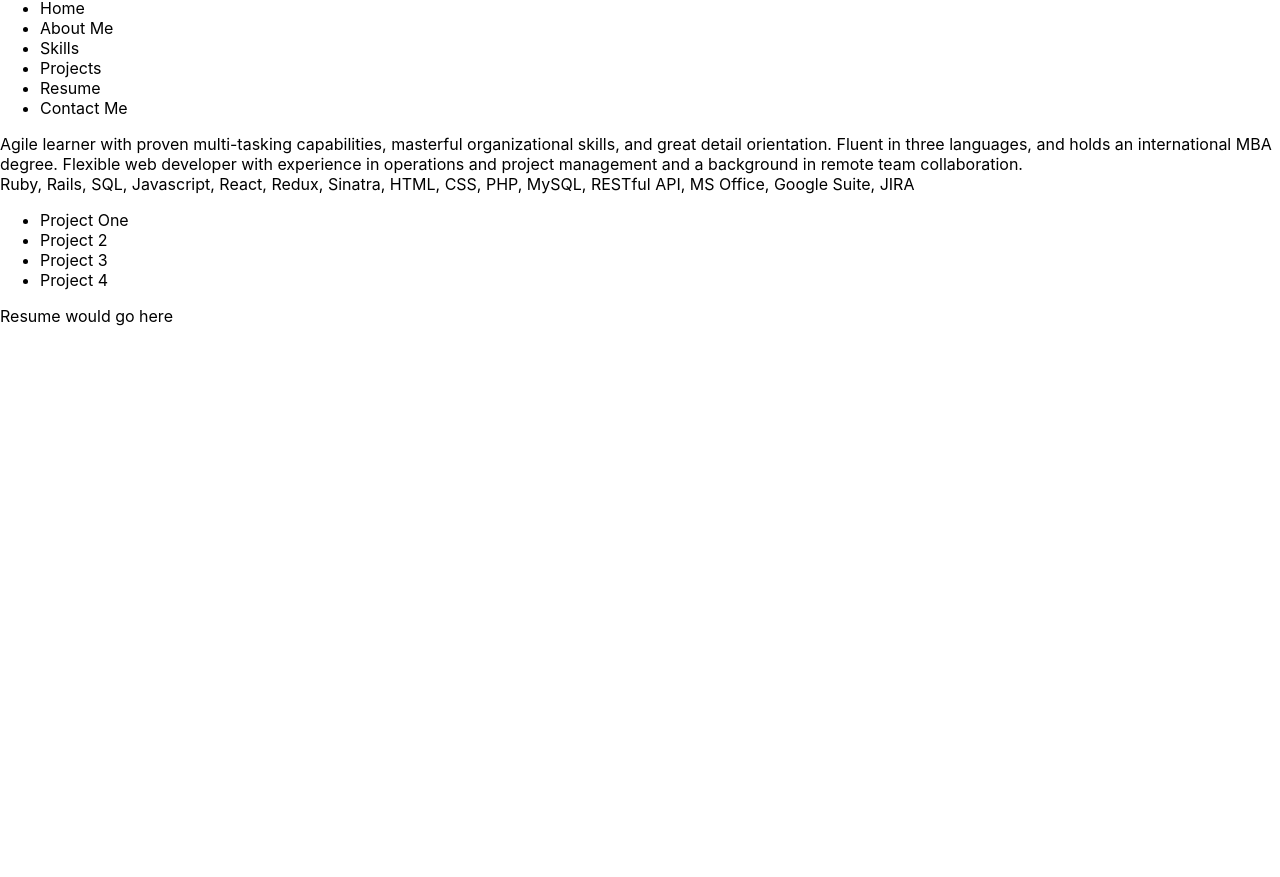
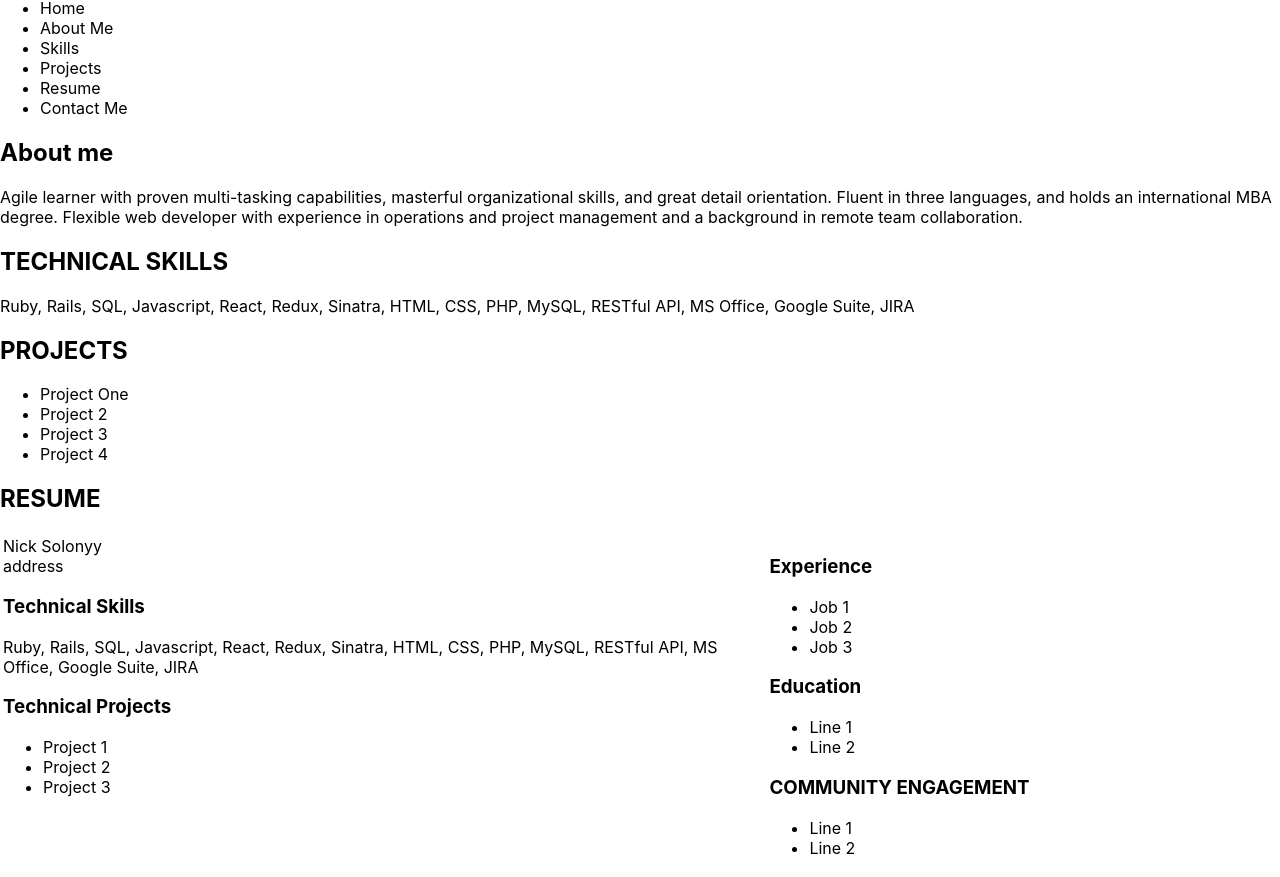
Before and after one commit to nicksolony/portfolio-frontend, a React (Create React App) app: page / in a window 1280 px wide. Shown: the part 138-1015 px from the top of the page. Before the commit the page ends 800 px from the top, so only its background shows below. Built offline with nearby package versions, Linux system fonts and the light colour scheme.

Commit message:
added Resume components and some css

```diff
--- a/src/App.css
+++ b/src/App.css
@@ -31,3 +31,15 @@
 
 #Navbar {
 }
+
+#Resume td {
+  vertical-align: top;
+}
+
+.ColumnLeft {
+  width: 60%;
+}
+
+.ColumnRight {
+  width: 40%;
+}
--- a/src/components/About.js
+++ b/src/components/About.js
@@ -4,6 +4,7 @@ class Skills extends Component {
     render() {
         return (
         <div>
+            <h2>About me</h2>
             Agile learner with proven multi-tasking capabilities, masterful organizational skills, and great detail orientation. Fluent in three
 languages, and holds an international MBA degree. Flexible web developer with experience in operations and project
 management and a background in remote team collaboration.
--- a/src/components/Projects.js
+++ b/src/components/Projects.js
@@ -5,6 +5,7 @@ class Projects extends Component {
     render() {
         return (
             <div id='Projects'>
+                <h2>PROJECTS</h2>
             <ul>
                 <li><ProjectItem /></li>
                 <li>Project 2</li>
--- a/src/components/Resume.js
+++ b/src/components/Resume.js
@@ -1,11 +1,32 @@
 import React, {Component} from 'react'
+import ResumeTop from './ResumeTop'
+import ResumeSkills from './ResumeSkills'
+import ResumeProjects from './ResumeProjects'
+import ResumeExperience from './ResumeExperience'
+import ResumeEducation from './ResumeEducation'
+import ResumeCommunity from './ResumeCommunity'
 
 
 class Resume extends Component {
     render() {
         return (
             <div id='Resume'>
-                Resume would go here
+                <h2>RESUME</h2>
+                <table>
+                    <tr>
+                        <td className="ColumnLeft">
+                            <ResumeTop/>
+                            <ResumeSkills/>
+                            <ResumeProjects/>
+                        </td>
+                        <td className="ColumnRight">
+                            <ResumeExperience/>
+                            <ResumeEducation/>
+                            <ResumeCommunity/>
+                        </td>
+                    </tr>
+                </table>
+
             </div>
         )
     }
--- /dev/null
+++ b/src/components/ResumeCommunity.js
@@ -0,0 +1,17 @@
+import React from 'react';
+
+const ResumeCommunity = () => {
+
+    return (
+        <div>
+            <h3>COMMUNITY ENGAGEMENT</h3>
+            <ul>
+                <li>Line 1</li>
+                <li>Line 2</li>
+            </ul>
+        </div>
+    )
+
+}
+
+export default ResumeCommunity;
--- /dev/null
+++ b/src/components/ResumeEducation.js
@@ -0,0 +1,17 @@
+import React from 'react';
+
+const ResumeEducation = () => {
+
+    return (
+        <div>
+            <h3>Education</h3>
+            <ul>
+                <li>Line 1</li>
+                <li>Line 2</li>
+            </ul>
+        </div>
+    )
+
+}
+
+export default ResumeEducation;
--- /dev/null
+++ b/src/components/ResumeExperience.js
@@ -0,0 +1,18 @@
+import React from 'react';
+
+const ResumeExperience = () => {
+
+    return (
+        <div>
+            <h3>Experience</h3>
+            <ul>
+                <li>Job 1</li>
+                <li>Job 2</li>
+                <li>Job 3</li>
+            </ul>
+        </div>
+    )
+
+}
+
+export default ResumeExperience;
--- /dev/null
+++ b/src/components/ResumeProjects.js
@@ -0,0 +1,18 @@
+import React from 'react';
+
+const ResumeProjects = () => {
+
+    return (
+        <div>
+            <h3>Technical Projects</h3>
+            <ul>
+                <li>Project 1</li>
+                <li>Project 2</li>
+                <li>Project 3</li>
+            </ul>
+        </div>
+    )
+
+}
+
+export default ResumeProjects;
--- /dev/null
+++ b/src/components/ResumeSkills.js
@@ -0,0 +1,14 @@
+import React from 'react';
+
+const ResumeSkills = () => {
+
+    return (
+        <div>
+            <h3>Technical Skills</h3>
+            Ruby, Rails, SQL, Javascript, React, Redux, Sinatra, HTML, CSS, PHP, MySQL, RESTful API, MS Office, Google Suite, JIRA
+        </div>
+    )
+
+}
+
+export default ResumeSkills;
--- /dev/null
+++ b/src/components/ResumeTop.js
@@ -0,0 +1,14 @@
+import React from 'react';
+
+const ResumeTop = () => {
+
+    return (
+        <div>
+            Nick Solonyy <br />
+            address
+        </div>
+    )
+
+}
+
+export default ResumeTop;
--- a/src/components/Skills.js
+++ b/src/components/Skills.js
@@ -4,6 +4,7 @@ class Skills extends Component {
     render() {
         return (
         <div>
+            <h2>TECHNICAL SKILLS</h2>
             Ruby, Rails, SQL, Javascript, React, Redux, Sinatra, HTML, CSS, PHP, MySQL, RESTful API, MS Office, Google Suite, JIRA
         </div>
         )
```
